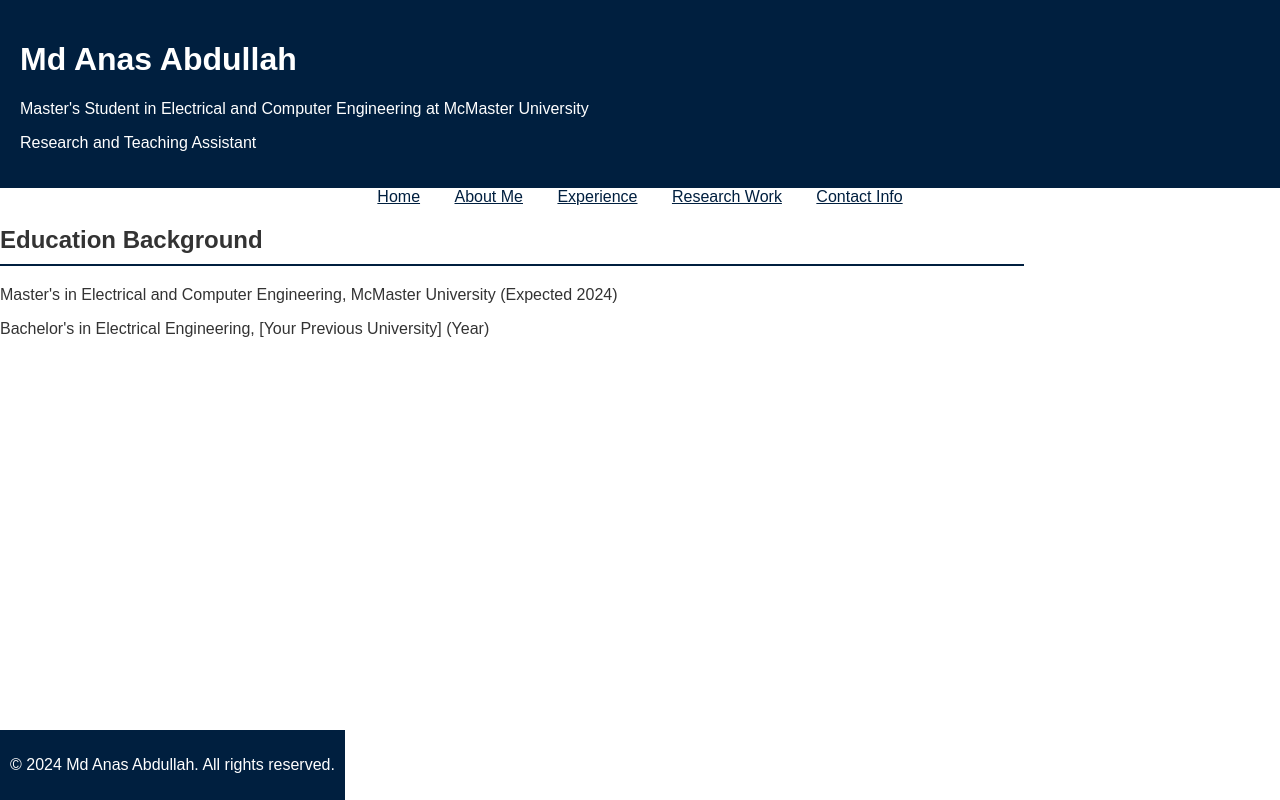
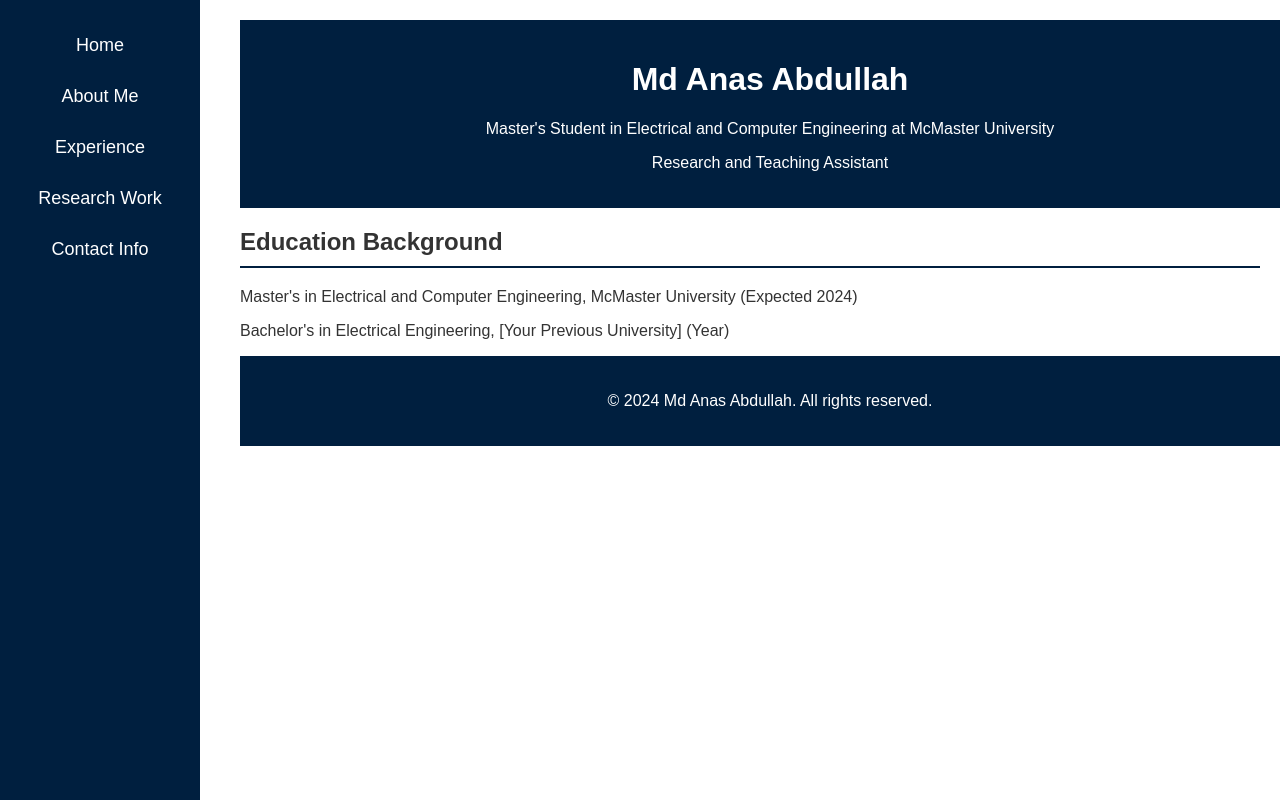
Before and after one commit to AnasAbdullah2024/Md-Anas-Abdullah, a plain HTML site: page education.html in a window 1280 px wide. Drawn offline with Linux system fonts and the light colour scheme.

Commit message:
Update education.html

```diff
--- a/education.html
+++ b/education.html
@@ -10,50 +10,51 @@
             color: #333;
             margin: 0;
             padding: 0;
-            background-color: #ffffff;
+            display: flex;
         }
-        header {
+        header, footer {
             background-color: #001f3f; /* Deep navy blue */
             color: #ffffff;
             padding: 20px;
-            text-align: center.
+            text-align: center;
+            width: 100%;
         }
         nav {
-            text-align: center;
-            margin: 20px 0.
+            background-color: #001f3f; /* Deep navy blue */
+            color: #ffffff;
+            width: 200px;
+            height: 100vh;
+            position: fixed;
+            top: 0;
+            left: 0;
+            padding: 20px 0;
+            box-sizing: border-box;
         }
         nav a {
-            color: #001f3f;
-            margin: 0 15px;
-            text-decoration: none.
+            color: #ffffff;
+            display: block;
+            padding: 15px;
+            text-decoration: none;
+            font-size: 18px;
+            text-align: center;
+        }
+        nav a:hover {
+            background-color: #0056b3;
         }
         .container {
-            width: 80%;
-            margin: auto.
-        }
-        footer {
-            background-color: #001f3f;
-            color: #ffffff;
-            text-align: center;
-            padding: 10px;
-            position: fixed;
-            bottom: 0;
-            width: 100%.
+            margin-left: 220px;
+            padding: 20px;
+            width: calc(100% - 240px);
         }
         h2 {
+            font-size: 24px;
             border-bottom: 2px solid #001f3f;
             padding-bottom: 10px;
-            margin-bottom: 20px.
+            margin-bottom: 20px;
         }
     </style>
 </head>
 <body>
-    <header>
-        <h1>Md Anas Abdullah</h1>
-        <p>Master's Student in Electrical and Computer Engineering at McMaster University</p>
-        <p>Research and Teaching Assistant</p>
-    </header>
-
     <nav>
         <a href="index.html">Home</a>
         <a href="about.html">About Me</a>
@@ -63,6 +64,13 @@
     </nav>
 
     <div class="container">
+        <header>
+            <h1>Md Anas Abdullah</h1>
+            <p>Master's Student in Electrical and Computer Engineering at McMaster University</p>
+            <p>Research and Teaching Assistant</p>
+        </header>
+
+        <div>
             <h2>Education Background</h2>
             <p>Master's in Electrical and Computer Engineering, McMaster University (Expected 2024)</p>
             <p>Bachelor's in Electrical Engineering, [Your Previous University] (Year)</p>
@@ -71,5 +79,6 @@
         <footer>
             <p>&copy; 2024 Md Anas Abdullah. All rights reserved.</p>
         </footer>
+    </div>
 </body>
 </html>
```
Lines whose indentation alone changed are shown as unchanged.
